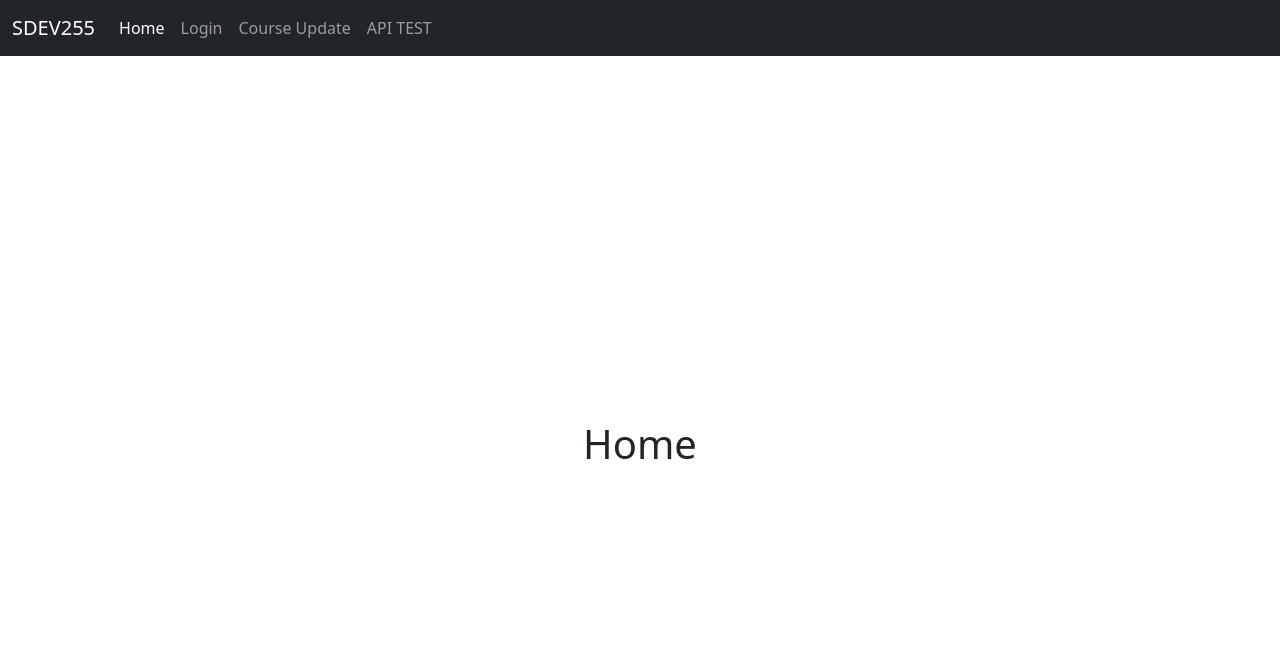
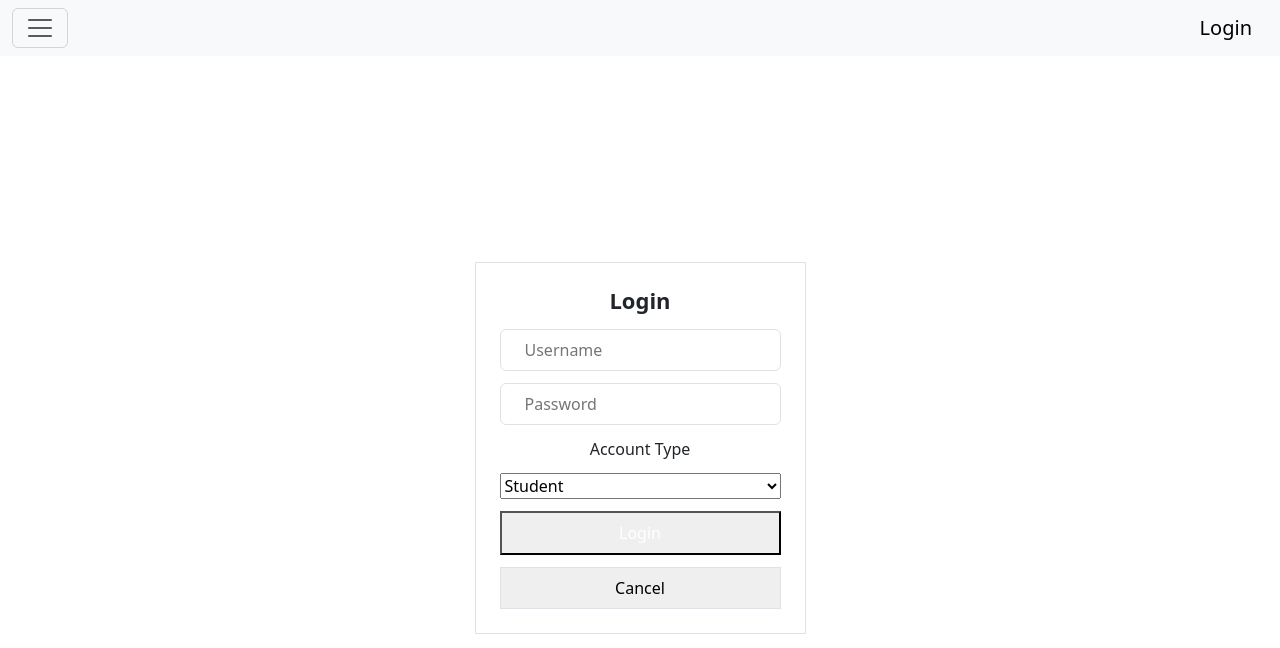
Before and after one commit to AeCohill/Final_pjt, a React (Vite) app in the folder Frontend/: page / in a window 1280 px wide. Shown: the top 648 px of the page. Built offline with nearby package versions, Linux system fonts and the light colour scheme.

Commit message:
ui updates

```diff
--- a/Frontend/public/index.html
+++ b/Frontend/public/index.html
@@ -1,6 +1,7 @@
 <!-- public/index.html -->
 <!DOCTYPE html>
 <html lang="en">
+  <script src="https://cdn.jsdelivr.net/npm/bootstrap@5.3.0-alpha1/dist/js/bootstrap.bundle.min.js"></script>
   <head>
     <meta charset="UTF-8" />
     <meta name="viewport" content="width=device-width, initial-scale=1.0" />
--- a/Frontend/src/App.jsx
+++ b/Frontend/src/App.jsx
@@ -18,10 +18,9 @@ export default function App() {
       <div className="container mt-5 pt-5">
       <Routes>
         <Route path="/register" element={<RegistrationForm />} />
-        <Route path="/" element={<Home />} />
+        <Route path="/" element={<Login />} />
         <Route path="/course" element={<CourseApp />} />
         <Route path="/api" element={<API />} />
-        <Route path="/login" element={<Login />} />
         <Route path="*" element={<NotFound />} />
       </Routes>
       </div>
--- a/Frontend/src/components/NavBar.jsx
+++ b/Frontend/src/components/NavBar.jsx
@@ -1,28 +1,65 @@
-import { Link } from "react-router-dom"
+import React from 'react';
+import { Link } from 'react-router-dom';
+import 'bootstrap/dist/css/bootstrap.min.css';
+import 'bootstrap/dist/js/bootstrap.bundle.min';
 
 function NavBar() {
   return (
-      <nav className="navbar navbar-expand-lg navbar-dark bg-dark fixed-top">
+    <nav className="navbar bg-body-tertiary fixed-top">
       <div className="container-fluid">
-          <Link className="navbar-brand" to="/">SDEV255</Link>
-          <button className="navbar-toggler" type="button" data-bs-toggle="collapse" data-bs-target="#navbarNav" aria-controls="navbarNav" aria-expanded="false" aria-label="Toggle navigation">
+
+        <button
+          className="navbar-toggler"
+          type="button"
+          data-bs-toggle="offcanvas"
+          data-bs-target="#offcanvasNavbar"
+          aria-controls="offcanvasNavbar"
+          aria-label="Toggle navigation"
+        >
           <span className="navbar-toggler-icon"></span>
         </button>
-          <div className="collapse navbar-collapse" id="navbarNav">
-            <ul className="navbar-nav">
+
+
+        <Link className="navbar-brand ms-3" to="/">Login</Link>
+
+        {/* Offcanvas Menu */}
+        <div className="offcanvas offcanvas-start" tabIndex="-1" id="offcanvasNavbar" aria-labelledby="offcanvasNavbarLabel">
+          <div className="offcanvas-header">
+            <h5 className="offcanvas-title" id="offcanvasNavbarLabel">Navigation</h5>
+            <button type="button" className="btn-close" data-bs-dismiss="offcanvas" aria-label="Close"></button>
+          </div>
+          <div className="offcanvas-body">
+            <ul className="navbar-nav justify-content-end flex-grow-1 pe-3">
+              {/* Home Link */}
               <li className="nav-item">
-                <Link className="nav-link active" aria-current="page" to="/">Home</Link>
+                <Link className="nav-link active" aria-current="page" to="/">Login</Link>
               </li>
+
+              {/* Additional Links */}
               <li className="nav-item">
-                <Link className="nav-link" to="/login">Login</Link>
+                <Link className="nav-link" to="/course">Courses</Link>
               </li>
-              <li className="nav-item">
-                <Link className="nav-link" to="/course">Course Update</Link>
-              </li>
-              <li className="nav-item">
-                <Link className="nav-link" to="/api"> API TEST</Link>
+
+              {/* Dropdown Menu */}
+              <li className="nav-item dropdown">
+                <Link className="nav-link dropdown-toggle" to="#" role="button" data-bs-toggle="dropdown" aria-expanded="false">
+                  Configurations
+                </Link>
+                <ul className="dropdown-menu dropdown-menu-start"> {/* Aligned to the left */}
+                  <li><Link className="dropdown-item" to="/api">API Testing</Link></li>
+                  <li><Link className="dropdown-item" to="#">Another action</Link></li>
+                  <li><hr className="dropdown-divider" /></li>
+                  <li><Link className="dropdown-item" to="#">Something else here</Link></li>
+                </ul>
               </li>
             </ul>
+
+            {/* Search Form */}
+            <form className="d-flex mt-3" role="search">
+              <input className="form-control me-2" type="search" placeholder="Search" aria-label="Search" />
+              <button className="btn btn-outline-success" type="submit">Search</button>
+            </form>
+          </div>
         </div>
       </div>
     </nav>
--- a/Frontend/src/pages/CourseApp.jsx
+++ b/Frontend/src/pages/CourseApp.jsx
@@ -44,7 +44,7 @@ function CourseApp() {
           <div className="form-group">
             <Input name="title" placeholder="Course Title" value={form.title} onChange={handleChange} />
             <Input name="number" placeholder="Course Number" value={form.number} onChange={handleChange} />
-            <Input name="professor" placeholder="Teacher/Prof" value={form.professor}  />
+            <Input name="professor" placeholder="Teacher/Prof" value={form.professor} onChange={handleChange} />
             <Input name="info" placeholder="Course Info" value={form.info} onChange={handleChange} />
           </div>
           <Button className="form-button" onClick={addCourse}>Add Course</Button>
--- a/Frontend/src/pages/Home.jsx
+++ b/Frontend/src/pages/Home.jsx
@@ -1,5 +1,10 @@
 function Home() {
-    return <h1>Home</h1>;
-  }
+    return (
+    <>
+    <h1>Home</h1>
+
+
+    </>
+  )}
 
   export default Home;
--- a/Frontend/src/pages/Login.jsx
+++ b/Frontend/src/pages/Login.jsx
@@ -1,33 +1,51 @@
+// src/login.jsx
+import { useState } from "react";
+import Input  from "../ui/Input";
+import Button  from "../ui/Button";
+import { Card } from "../ui/Card";
+import { useNavigate } from "react-router-dom";
+import "../styles.css";
+
 function Login() {
-    return (
-      <>
-      <h1>Login</h1>
-      <RegistrationForm/>
-      </>
-    )
-  }
-
-
-function RegistrationForm() {
+  const navigate = useNavigate();
+  const [inputs, setInputs] = useState({
+    username: "",
+    password: "",
+    acctType: "Student"
+  });
 
   function handleSubmit(event) {
     event.preventDefault();
-       const form = event.target;
-       alert(`Username: ${form.username.value}`);
+    alert(`Username: ${inputs.username}\n` +
+          `Password: ${inputs.password}\n` +
+          `Account Type: ${inputs.acctType}`);
+  }
+
+  function handleChange(event) {
+    const { name, type, value, checked } = event.target;
+    setInputs((prev) => ({
+      ...prev,
+      [name]: type === "checkbox" ? checked : value
+    }));
   }
 
   return (
-       <form onSubmit={handleSubmit}>
-          <p>
-             <label htmlFor="username">
-                Username?
-             </label>
-             <input
-                type="text"
-                id="username" />
-          </p>
-          <input type="submit" value="Register" />
+    <Card className="login-form">
+      <h2 className="form-title">Login</h2>
+      <form onSubmit={handleSubmit} className="form-group">
+        <Input type="text" name="username" placeholder="Username" value={inputs.username} onChange={handleChange} />
+        <Input type="password" name="password" placeholder="Password" value={inputs.password} onChange={handleChange} />
+
+        <label>Account Type</label>
+        <select name="acctType" value={inputs.acctType} onChange={handleChange}>
+          <option value="Student">Student</option>
+          <option value="Teacher">Teacher</option>
+        </select>
+
+        <Button type="submit">Login</Button>
+        <Button type="button" onClick={() => navigate("/")} variant="outline">Cancel</Button>
       </form>
+    </Card>
   );
 }
 
```
Lines whose indentation alone changed are shown as unchanged.
